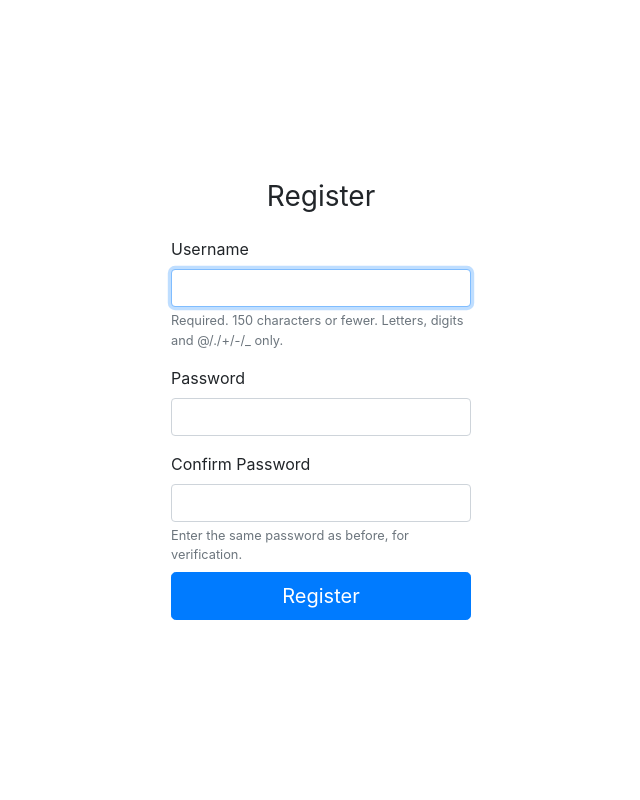
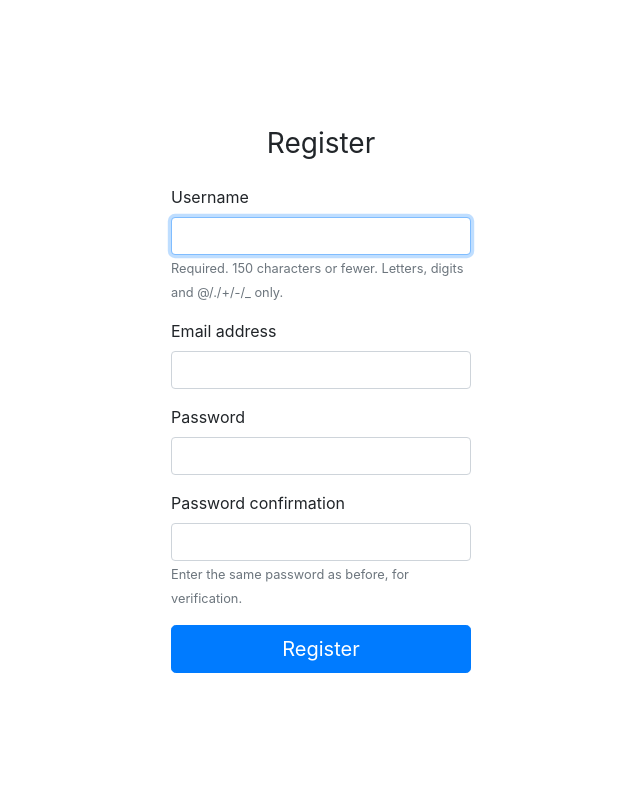
Before and after one commit to dsluo-archive/Minerva, a Django app: page /users/register in a window 1280 px wide. Shown: the part 56-856 px from the top of the page, without its empty margins (319-959 px from the left). Run offline with Django 3.2, Linux system fonts and the light colour scheme; some libraries are stand-ins or nearby versions.

Commit message:
more dynamic registration form

```diff
--- a/users/templates/users/register.html
+++ b/users/templates/users/register.html
@@ -24,24 +24,16 @@
                 <div class="alert alert-danger">{{ error }}</div>
             {% endfor %}
 
-            <div class="form-group">
-                <label for="{{ form.username.id_for_label }}">Username</label>
-                {{ form.username|add_class:'form-control' }}
-                <small class="form-text text-muted">{{ form.username.help_text }}</small>
-                {{ form.username.errors }}
-            </div>
-            <div class="form-group">
-                <label for="{{ form.password1.id_for_label }}">Password</label>
-                {{ form.password1|add_class:'form-control' }}
-                <small class="form-text text-muted">{{ form.password1.help_text }}</small>
-                {{ form.password1.errors }}
-            </div>
-            <div class="form-group mb-2">
-                <label for="{{ form.password2.id_for_label }}">Confirm Password</label>
-                {{ form.password2|add_class:'form-control' }}
-                <small class="form-text text-muted">{{ form.password2.help_text }}</small>
-                {{ form.password2.errors }}
-            </div>
+            {% for field in form %}
+                <div class="form-group">
+                    <label for="{{ field.id_for_label }}">{{ field.label }}</label>
+                    {{ field|add_class:'form-control' }}
+                    {% if field.help_text %}
+                        <small class="from-text text-muted">{{ field.help_text }}</small>
+                    {% endif %}
+                    {{ field.errors }}
+                </div>
+            {% endfor %}
             <button class="btn btn-lg btn-primary btn-block" type="submit">Register</button>
         </form>
     </div>
```
